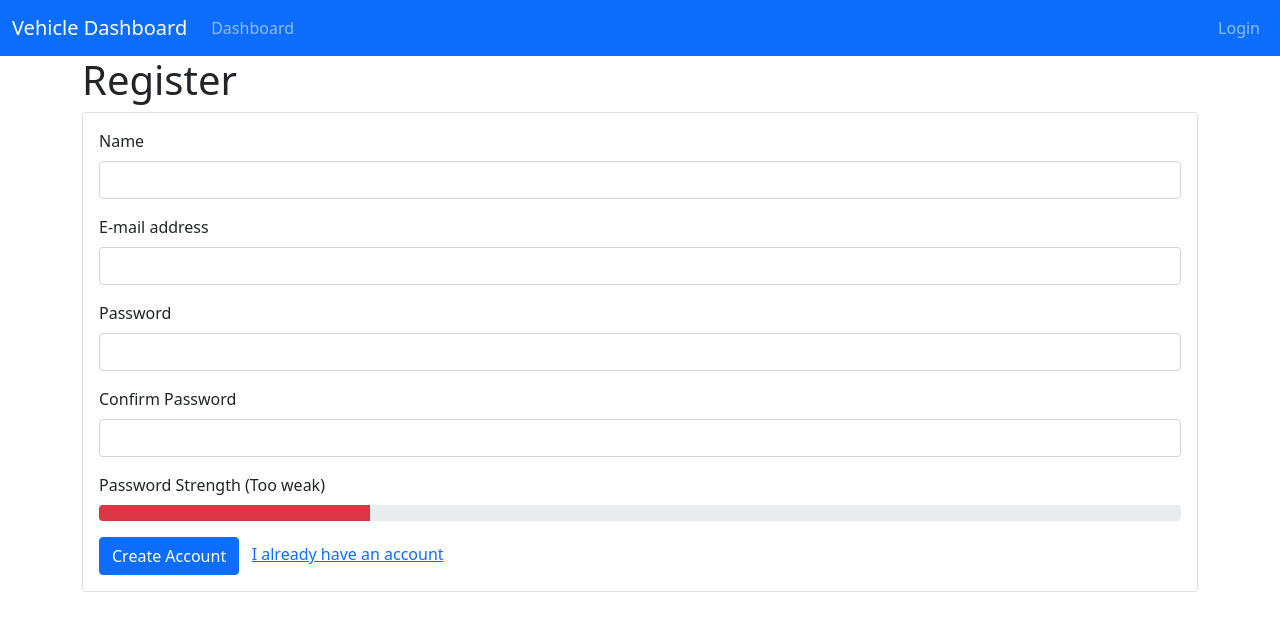
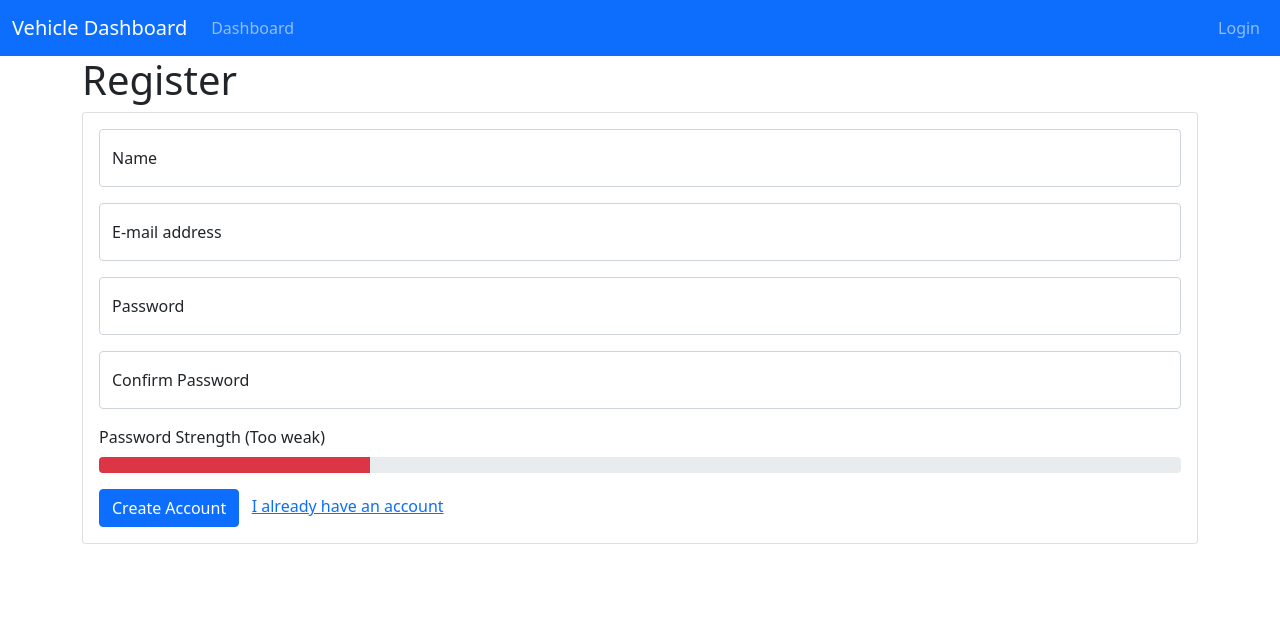
Before and after one commit to DylanGore-FYP/Dashboard, a Vue app: page /register in a window 1280 px wide. Shown: the top 628 px of the page. Built offline with nearby package versions, Linux system fonts and the light colour scheme; no server answers.

Commit message:
:lipstick: Change forms to floating lables

```diff
--- a/src/components/auth/ForgotPassword.vue
+++ b/src/components/auth/ForgotPassword.vue
@@ -17,9 +17,9 @@
                 <button type="button" class="btn-close" data-bs-dismiss="alert" aria-label="Close" @click="clearAlert()"></button>
               </div>
               <!-- Main Form -->
-              <div class="mb-3">
+              <div class="form-floating mb-3">
+                <input id="email" v-model="email" type="email" class="form-control" placeholder="example@example.com" />
                 <label for="email" class="form-label">E-mail address</label>
-                <input id="email" v-model="email" type="email" class="form-control" />
                 <div class="form-text">
                   Please enter your e-mail address above. If it matches an existing account you will receive an e-mail with instuctions to reset your password.
                 </div>
--- a/src/components/auth/Login.vue
+++ b/src/components/auth/Login.vue
@@ -13,13 +13,13 @@
                 <button type="button" class="btn-close" data-bs-dismiss="alert" aria-label="Close" @click="clearAlert()"></button>
               </div>
               <!-- Main Form -->
-              <div class="mb-3">
+              <div class="form-floating mb-3">
+                <input id="email" v-model="email" type="email" autocomplete="username" class="form-control" placeholder="User" required />
                 <label for="email" class="form-label">E-mail address</label>
-                <input id="email" v-model="email" type="email" autocomplete="username" class="form-control" required />
               </div>
-              <div class="mb-3">
+              <div class="form-floating mb-3">
+                <input id="password" v-model="password" type="password" autocomplete="current-password" class="form-control" placeholder="Password" required />
                 <label for="password" class="form-label">Password</label>
-                <input id="password" v-model="password" type="password" autocomplete="current-password" class="form-control" required />
                 <router-link to="/forgot-password">Forgot password</router-link>
               </div>
               <button type="submit" class="btn btn-primary" @click.prevent="login">Login</button>
--- a/src/components/auth/Register.vue
+++ b/src/components/auth/Register.vue
@@ -18,21 +18,21 @@
                 <button type="button" class="btn-close" data-bs-dismiss="alert" aria-label="Close"></button>
               </div>
               <!-- Main Form -->
-              <div class="mb-3">
+              <div class="form-floating mb-3">
+                <input id="name" v-model="name" type="text" autocomplete="name" class="form-control" placeholder="Name" required />
                 <label for="name" class="form-label">Name</label>
-                <input id="name" v-model="name" type="text" autocomplete="name" class="form-control" required />
               </div>
-              <div class="mb-3">
+              <div class="form-floating mb-3">
+                <input id="email" v-model="email" type="email" autocomplete="username" class="form-control" placeholder="example@example.com" required />
                 <label for="email" class="form-label">E-mail address</label>
-                <input id="email" v-model="email" type="email" autocomplete="username" class="form-control" required />
               </div>
-              <div class="mb-3">
-                <label for="password" class="form-label">Password</label>
-                <input id="password" v-model="password" type="password" autocomplete="new-password" class="form-control" required @input="checkPassword()" />
+              <div class="form-floating mb-3">
+                <input id="password" v-model="password" type="password" autocomplete="new-password" class="form-control" placeholder="Password" required @input="checkPassword()" />
+                <label for="password">Password</label>
               </div>
-              <div class="mb-3">
-                <label for="passwordConfirm" class="form-label">Confirm Password</label>
-                <input id="passwordConfirm" v-model="passwordConfirm" type="password" autocomplete="new-password" class="form-control" required />
+              <div class="form-floating mb-3">
+                <input id="passwordConfirm" v-model="passwordConfirm" type="password" autocomplete="new-password" class="form-control" placeholder="Password" required />
+                <label for="passwordConfirm">Confirm Password</label>
               </div>
               <div class="mb-3">
                 <label for="passwordStrength" class="form-label">Password Strength ({{ passwordStrength.value }})</label>
```
